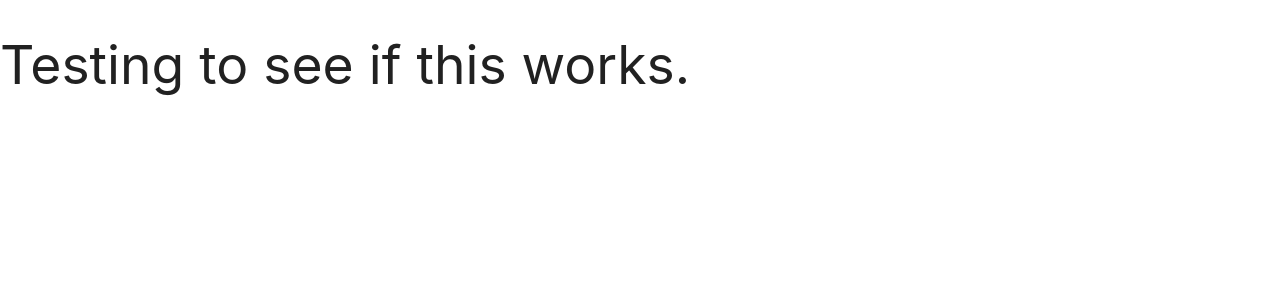
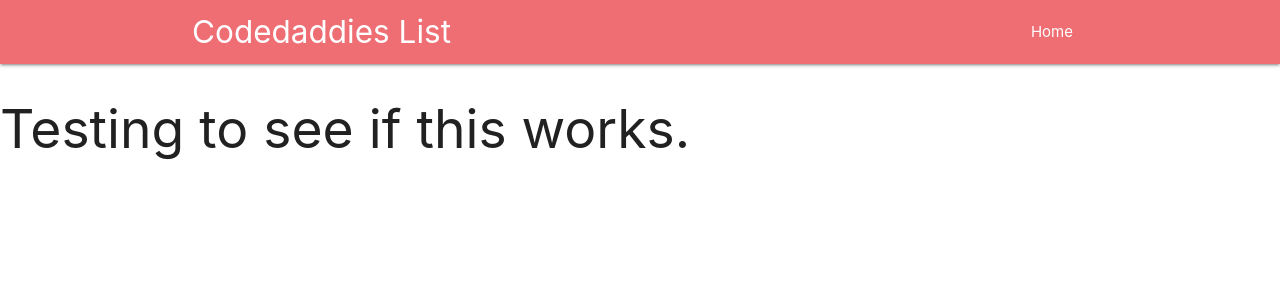
Before and after one commit to omgitsfaraaz/codedaddies_list, a Django app: page / in a window 1280 px wide. Shown: the top 300 px of the page. Run offline with Django 3.2, Linux system fonts and the light colour scheme.

Commit message:
added nav bar

```diff
--- a/codedaddies_list/templates/base.html
+++ b/codedaddies_list/templates/base.html
@@ -11,6 +11,14 @@
 	<title>Codedaddies list</title>
 </head>
 <body>
+<nav>
+    <div class="container nav-wrapper">
+      <a href="/" class="brand-logo">Codedaddies List</a>
+      <ul id="nav-mobile" class="right">
+        <li><a href="/">Home</a></li>
+      </ul>
+    </div>
+ </nav>
 	<h2>Testing to see if this works.</h2>
 
 </body>
```
